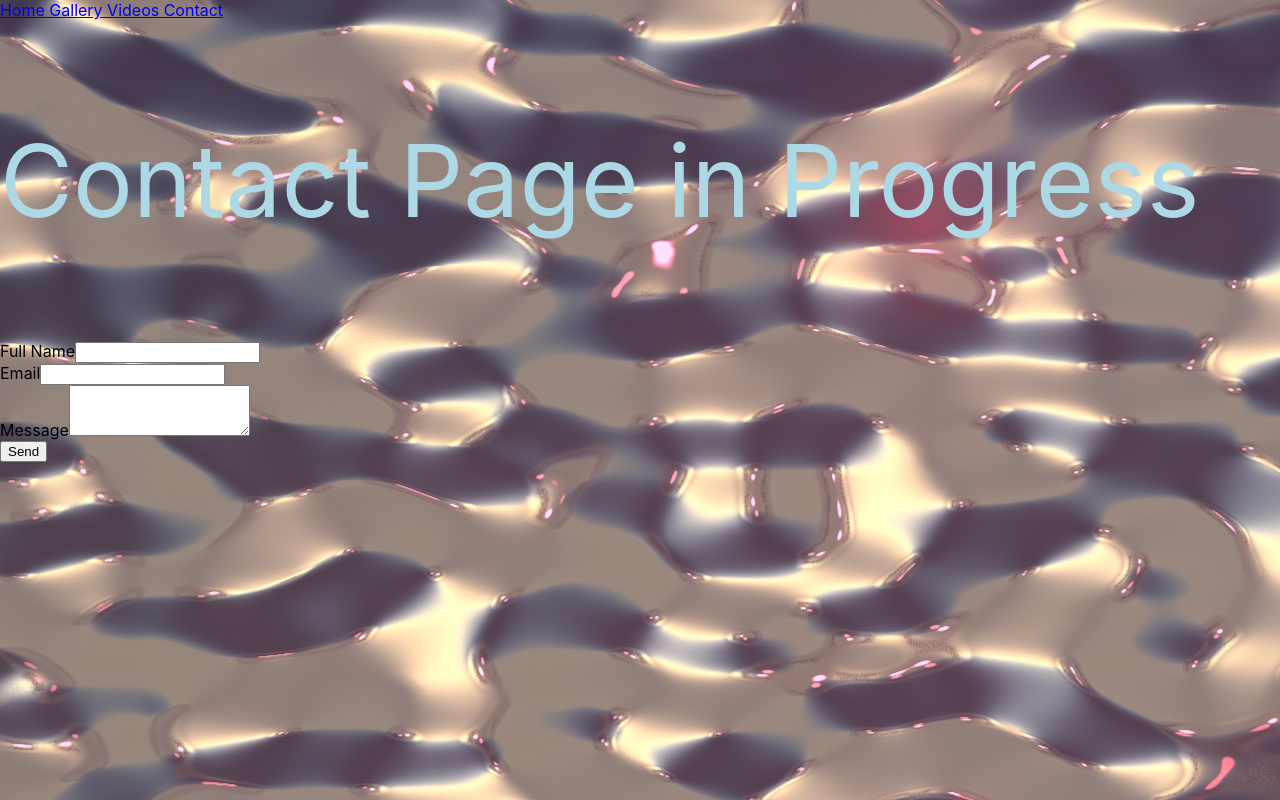
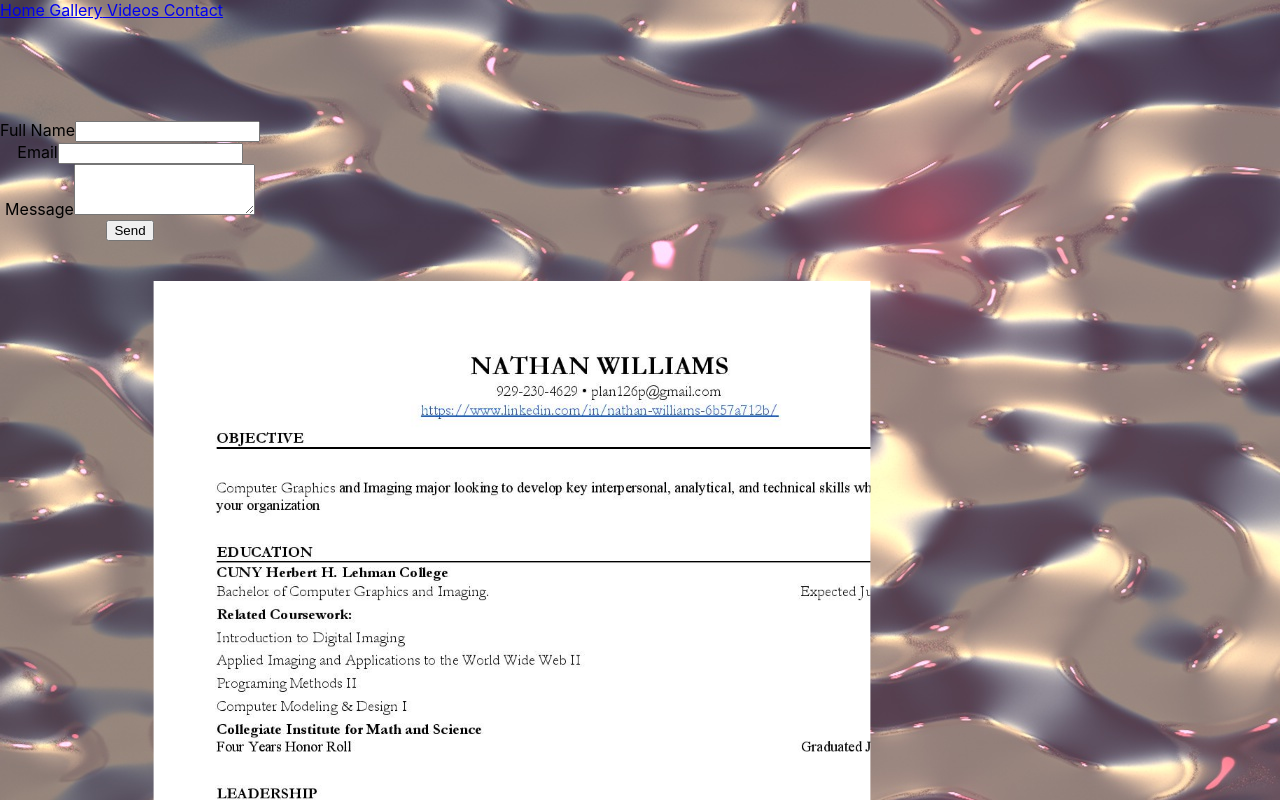
Before and after one commit to nathanok/nathanok.github.io, a React (Create React App) app: page /Contact in a window 1280 px wide. Shown: the top 800 px of the page. Built offline with nearby package versions, Linux system fonts and the light colour scheme.

Commit message:
Everything is done including resume on contact

```diff
--- a/src/components/Contact.js
+++ b/src/components/Contact.js
@@ -69,7 +69,9 @@ class Contact extends React.Component{
         return(
             <div class= "Write">
                 <div class="Pen">
-        <p> Contact Page in Progress</p>
+        <p> </p>
+                </div>
+               <div class="re">
                 </div>
             <div class="word">
 
--- a/src/components/Videos.js
+++ b/src/components/Videos.js
@@ -30,7 +30,7 @@ class Videos extends React.Component {
             <div class="text2">
 
             <h4>The Images to the left are scenes from a video which can be found at the following link </h4>
-              <h5> <a href="https://www.youtube.com/watch?v=z-yJ25-9nx0">www.youtube.com/watch?v=z-yJ25-9nx0</a>  </h5>
+              <h5> <a href="https://www.youtube.com/watch?v=z-yJ25-9nx0" target="_blank">www.youtube.com/watch?v=z-yJ25-9nx0</a>  </h5>
             </div>
             </div>
 
--- a/src/css/Contact.css
+++ b/src/css/Contact.css
@@ -1,3 +1,5 @@
+
+
 div.Pen {
     font-size: 100px;
 }
@@ -12,3 +14,35 @@ div.Pen {
     color:red;
     padding: 10px 15px;
 }
+
+div.Pen {
+
+    width: 100%;
+    top: 100%;
+}
+
+div.re {
+    width: 80%;
+    height: 100%;
+  top: 50px;
+    min-height: 1540px;
+    transform: scale(.7);
+position: absolute;
+   background-image:url(".././images/resume.jpg");
+}
+
+div.word {
+    position: absolute;
+    text-align: center;
+}
+
+/* Media Query for responsive */
+
+@media screen and (max-width: 800px) {
+
+    div.re {
+        width:1300px;
+    }
+
+
+}
--- a/src/css/Home.css
+++ b/src/css/Home.css
@@ -94,6 +94,10 @@ div.text{
 
 }
 
+    h1{
+        animation: none;
+    }
+
 
 
 
```
Also changed, not shown: src/images/resume.jpg (added).
